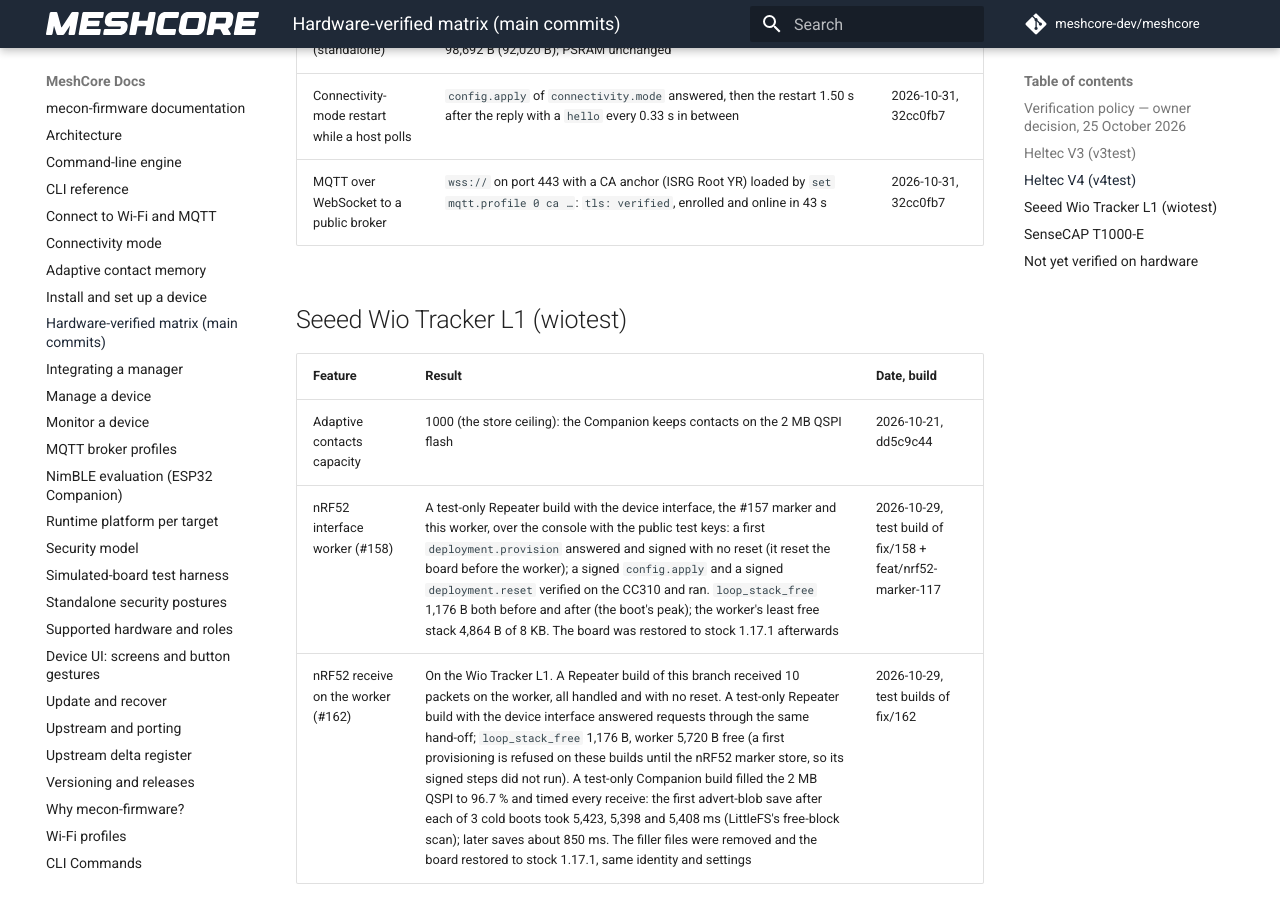
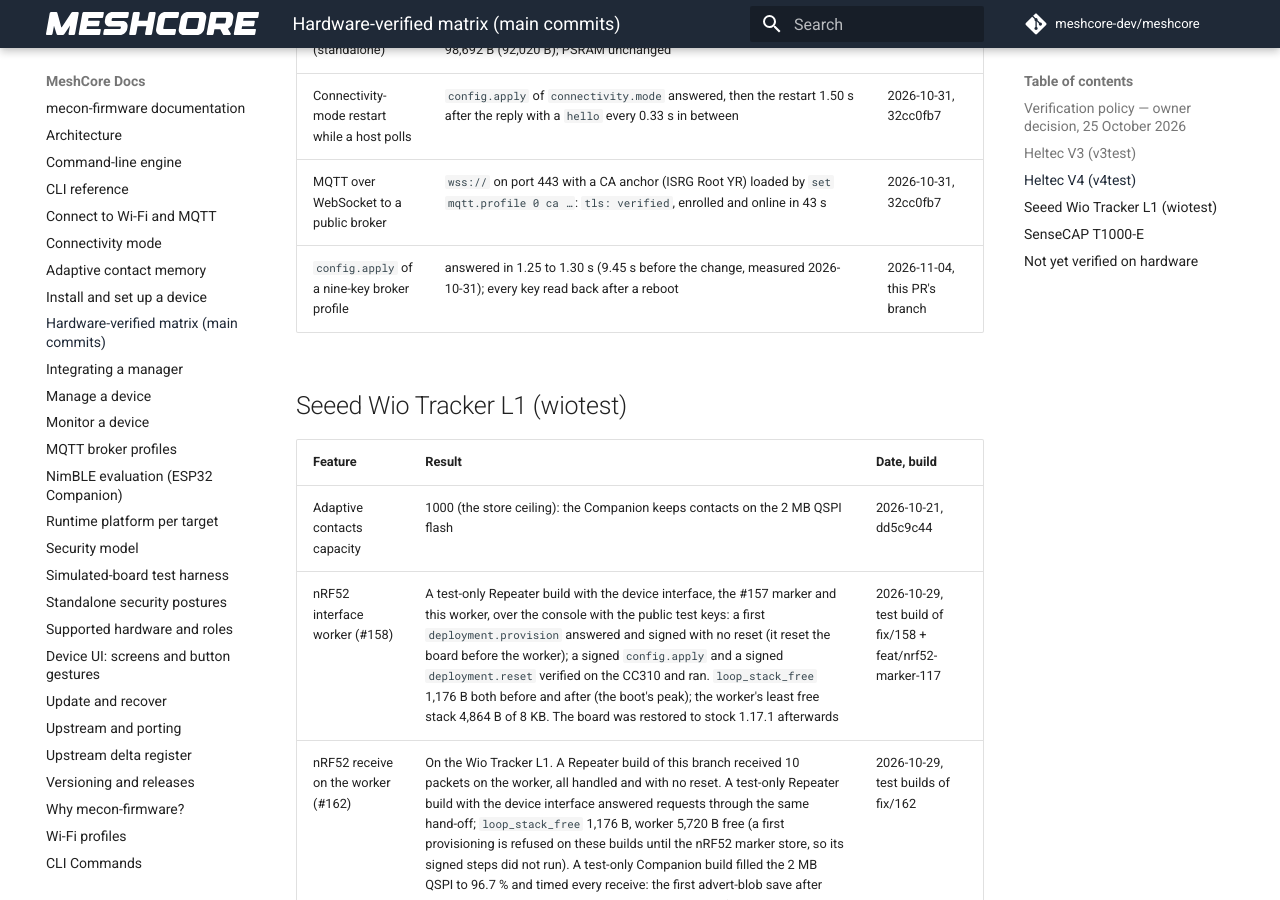
Before and after one commit to hoejriis/mecon-firmware, an MkDocs documentation site: the page built from docs/HARDWARE_VERIFIED.md, in a window 1280 px wide and 900 px high, scrolled down 5739 px. Built offline with MkDocs 1.6.1 and Material for MkDocs 9.7.7, drawn with Linux system fonts in a browser that asks for light colours; comment, search, counter and statistics services are not loaded.

Commit message:
docs: record the V4 config.apply timing
Co-Authored-By: Claude Opus 5.5 (1M context) <noreply@anthropic.com>

```diff
--- a/docs/HARDWARE_VERIFIED.md
+++ b/docs/HARDWARE_VERIFIED.md
@@ -80,6 +80,7 @@ broker host (throwaway TLS brokers) and USB host. Dates are UTC; builds are the
 | Rebuilt IDF libraries, 2 KB IPC stack (standalone) | 300 software resets, 0 IPC canary panics (main on stock libraries: 6 in 303). Heap against main in one session: idle free 147,612 B (140,916 B); with a pinned-TLS MQTT session free 103,484 B (96,792 B), low-water 98,692 B (92,020 B); PSRAM unchanged | 2026-11-01, 08c1072b |
 | Connectivity-mode restart while a host polls | `config.apply` of `connectivity.mode` answered, then the restart 1.50 s after the reply with a `hello` every 0.33 s in between | 2026-10-31, 32cc0fb7 |
 | MQTT over WebSocket to a public broker | `wss://` on port 443 with a CA anchor (ISRG Root YR) loaded by `set mqtt.profile 0 ca …`: `tls: verified`, enrolled and online in 43 s | 2026-10-31, 32cc0fb7 |
+| `config.apply` of a nine-key broker profile | answered in 1.25 to 1.30 s (9.45 s before the change, measured 2026-10-31); every key read back after a reboot | 2026-11-04, this PR's branch |
 
 ## Seeed Wio Tracker L1 (wiotest)
 
```
